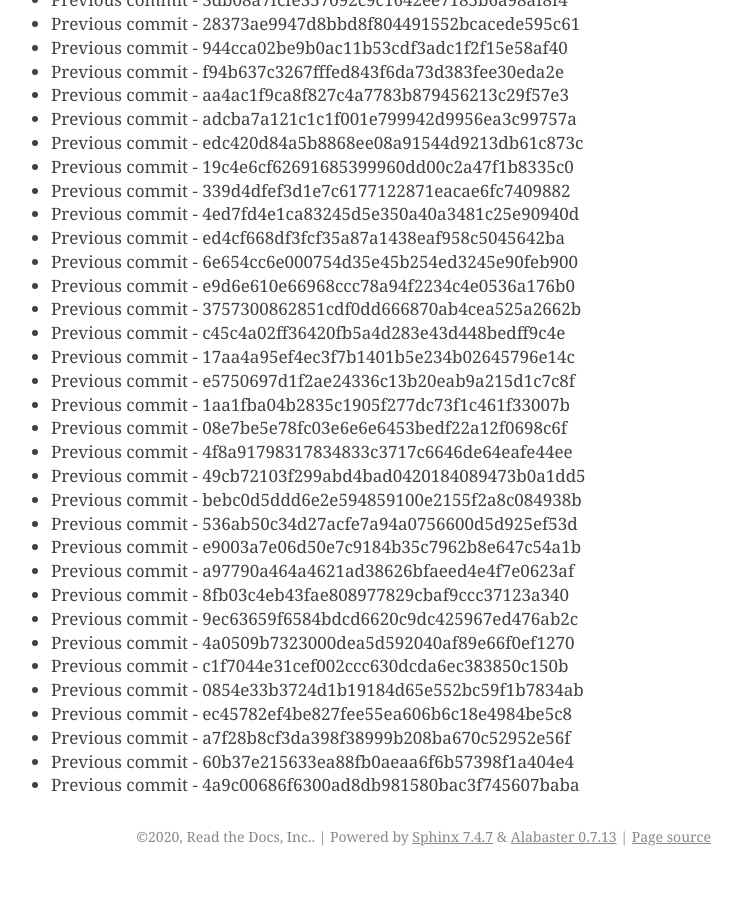
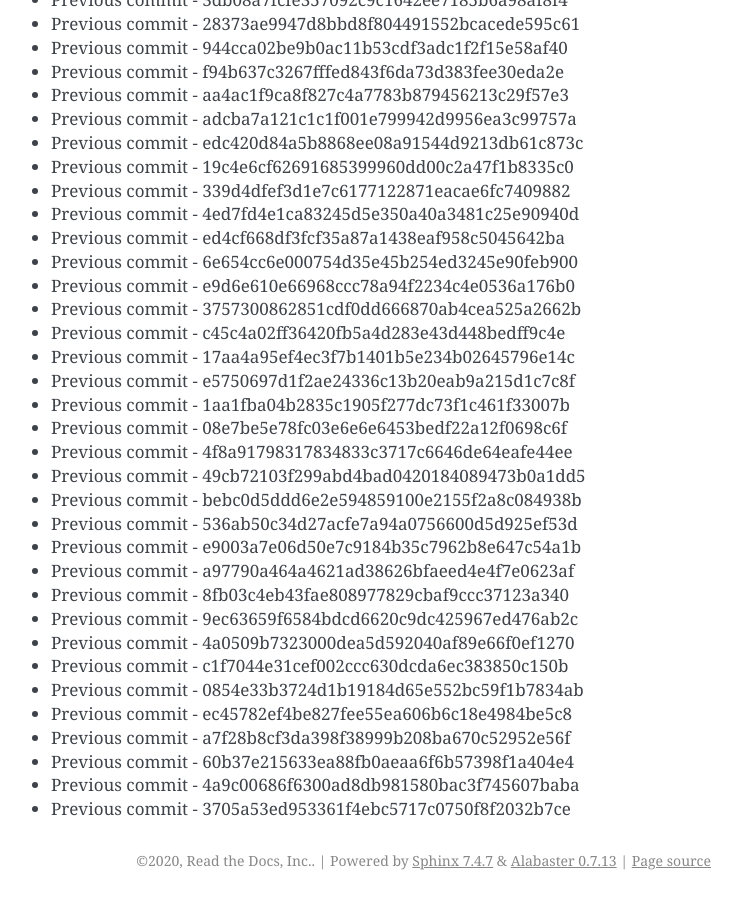
Before and after one commit to readthedocs/rtd-git-stresstest, a Sphinx documentation site: the page built from docs/updates.rst, in a window 1280 px wide and 900 px high, scrolled down 93606 px. Shown: the whole window, without its empty margins (399-1141 px from the left). Built offline with Sphinx 7.4.7, drawn with Linux system fonts in a browser that asks for light colours; before the commit the page ends 94482 px from its top, so only the background shows below that.

Commit message:
Generating commit from previous: 3705a53ed953361f4ebc5717c0750f8f2032b7ce

```diff
--- a/docs/updates.rst
+++ b/docs/updates.rst
@@ -3965,3 +3965,4 @@ It can be tested for any performance characteristics.
 * Previous commit - a7f28b8cf3da398f38999b208ba670c52952e56f
 * Previous commit - 60b37e215633ea88fb0aeaa6f6b57398f1a404e4
 * Previous commit - 4a9c00686f6300ad8db981580bac3f745607baba
+* Previous commit - 3705a53ed953361f4ebc5717c0750f8f2032b7ce
```
